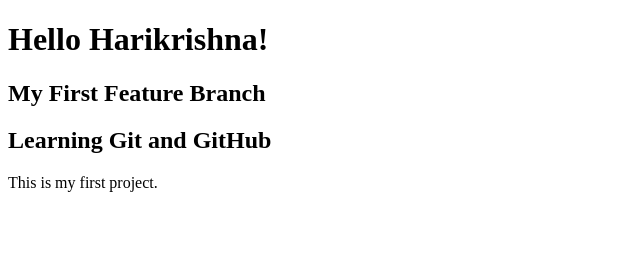
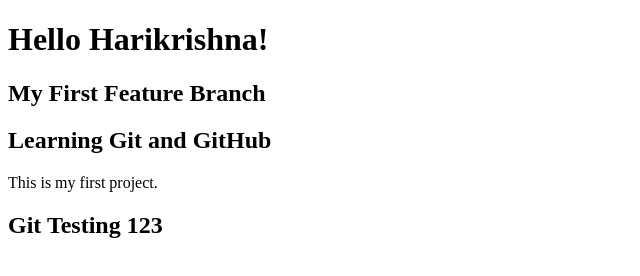
Before and after one commit to Hari4733/MyFirstGitProject, a plain HTML site: page index.html in a window 1280 px wide. Shown: the whole page, without its empty margins (0-640 px from the left). Drawn offline with Linux system fonts and the light colour scheme.

Commit message:
Added new feature branch content

```diff
--- a/index.html
+++ b/index.html
@@ -9,5 +9,6 @@
     <h2>My First Feature Branch</h2>
     <h2>Learning Git and GitHub</h2>
     <p>This is my first project.</p>
+    <h2>Git Testing 123</h2>
 </body>
 </html>
```
